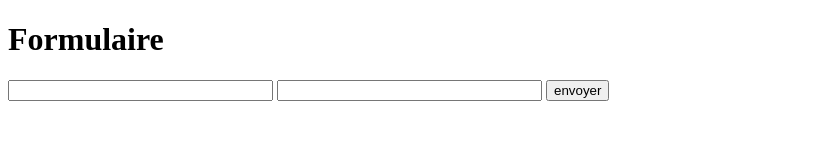
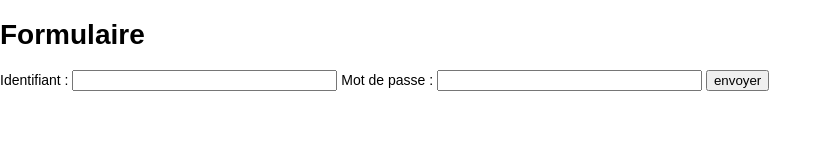
Before and after one commit to MadjidDjebrouni/formulaire-2, a plain HTML site: page index.html in a window 1280 px wide. Shown: the whole page, without its empty margins (0-831 px from the left). Drawn offline with Linux system fonts and the light colour scheme.

Commit message:
Rajout du css

```diff
--- a/index.html
+++ b/index.html
@@ -3,12 +3,19 @@
 <head>
 	<meta charset="UTF-8">
 	<title>Premiere page web</title>
+	<style>
+	body{
+	margin: 0;
+	padding: 0;
+	font: 14px Arial, Helvetica, Sans-serif;
+	}
+	</style>
 </head>
 <body>
 	<h1>Formulaire</h1>
 	<form action="" method="">
-		<input type="text" size="30" id="id" />
-		<input type="password" size="30" id="pass" />
+		<label for="log">Identifiant : </label><input type="text" size="30" id="id" />
+		<label for="pass">Mot de passe : </label><input type="password" size="30" id="pass" />
 		<input type="submit" value="envoyer" />
 	</form>
 </body>
```
